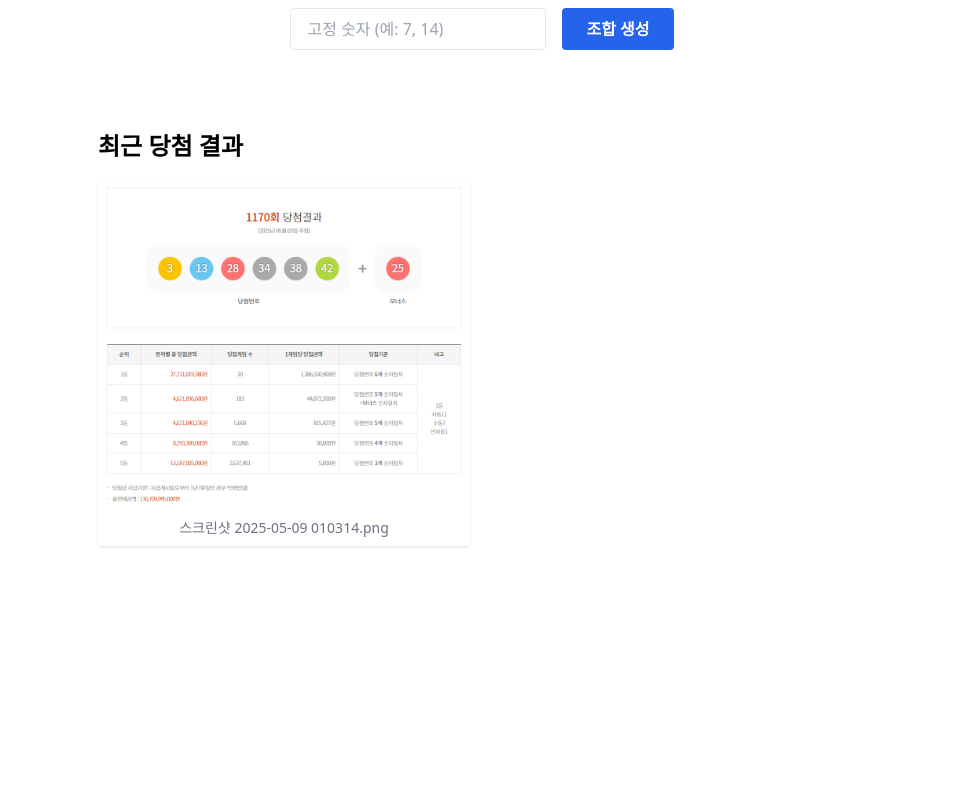
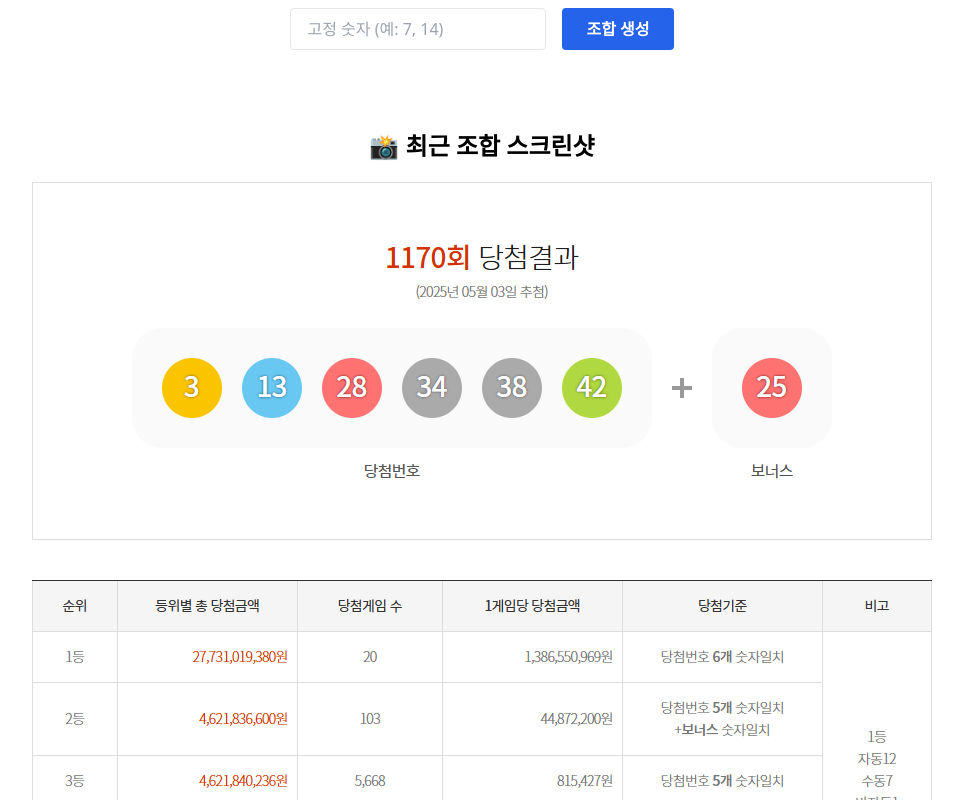
Before and after one commit to mysmartdeal/mysmartdeal, a Next.js app: page /lotto in a window 1280 px wide. Shown: the part 480-1280 px from the top of the page, without its empty margins (158-1121 px from the left). Before the commit the page ends 1090 px from the top, so only its background shows below. Built offline with nearby package versions, Linux system fonts and the light colour scheme.

Commit message:
Update lotto.js

```diff
--- a/pages/lotto.js
+++ b/pages/lotto.js
@@ -95,14 +95,18 @@ export default function LottoPage() {
           </div>
         )}
 
-        {/* 자동 이미지 미리보기 */}
-        <div className="mt-20 text-left max-w-3xl mx-auto">
-          <h2 className="text-2xl font-bold mb-4">최근 당첨 결과</h2>
-          <div className="grid grid-cols-1 sm:grid-cols-2 gap-6">
+        {/* 원본 크기 이미지 미리보기 */}
+        <div className="mt-20 text-left max-w-5xl mx-auto">
+          <h2 className="text-2xl font-bold mb-4 text-center">📸 최근 조합 스크린샷</h2>
+          <div className="flex flex-col items-center gap-6">
             {gallery.map((file, idx) => (
-              <div key={idx} className="bg-white rounded shadow p-2">
-                <img src={`/lotto-shots/${file}`} alt={file} className="w-full object-contain" />
-                <p className="mt-2 text-center text-sm text-gray-500">{file}</p>
+              <div key={idx} className="w-full overflow-auto flex justify-center">
+                <img
+                  src={`/lotto-shots/${file}`}
+                  alt={file}
+                  className="object-none"
+                  style={{ maxWidth: "100%", height: "auto" }}
+                />
               </div>
             ))}
           </div>
```
